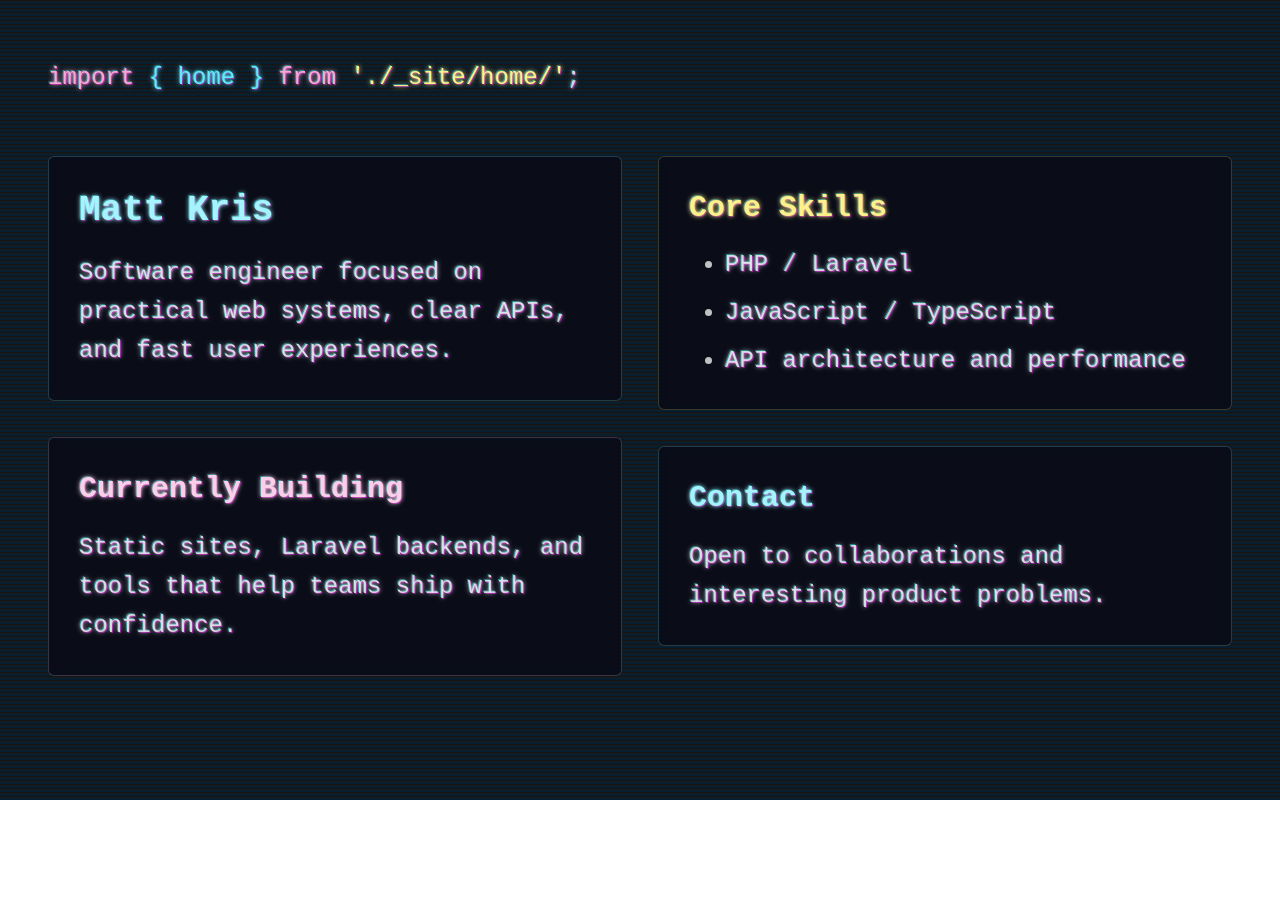
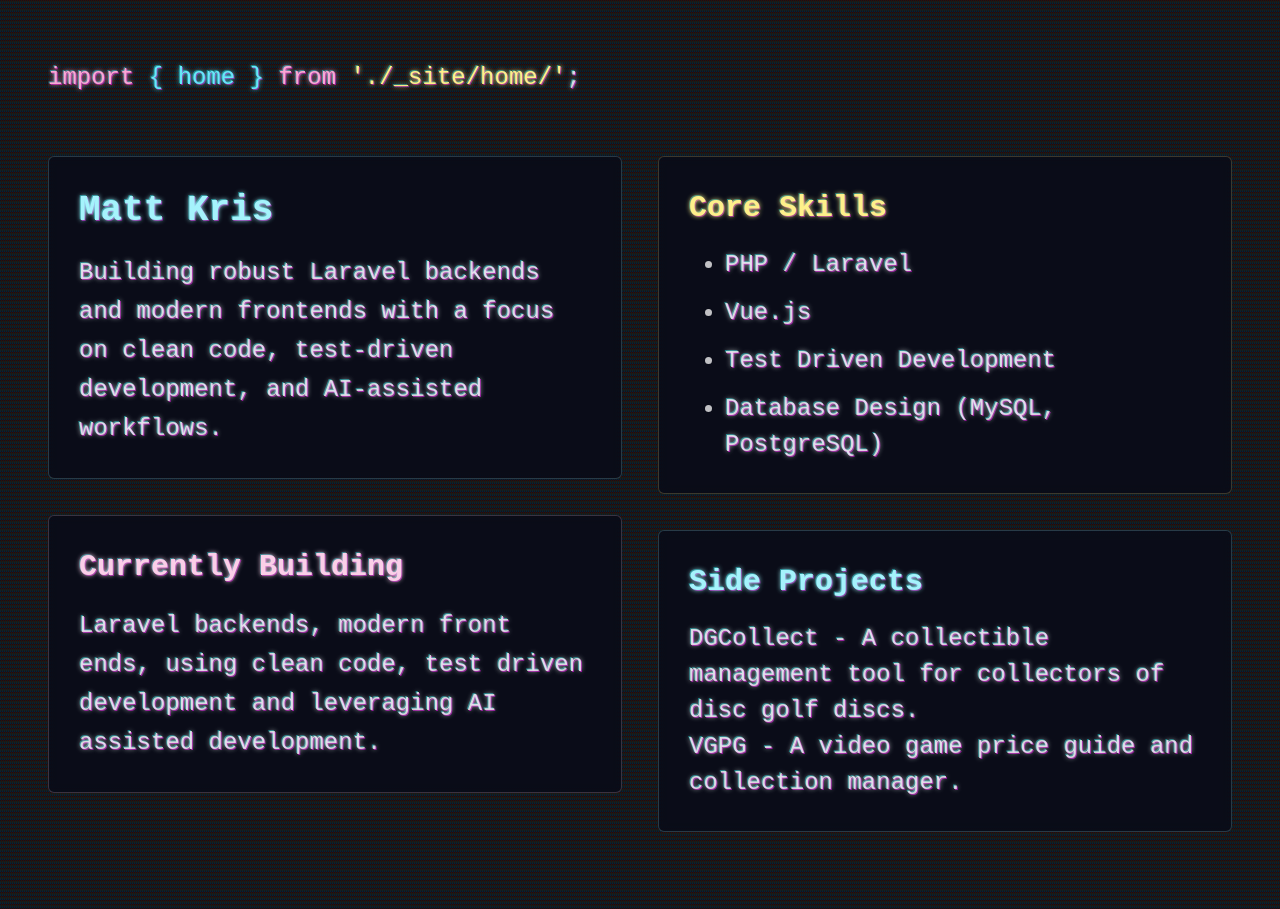
Before and after one commit to matthewkris/mattkris.github.io, a website: page index.html in a window 1280 px wide. Before the commit the page ends 800 px from the top, so only its background shows below. Drawn offline with Linux system fonts and the light colour scheme.

Commit message:
Clean up

```diff
--- a/index.html
+++ b/index.html
@@ -18,33 +18,36 @@
       </p>
 
       <section class="columns-1 gap-6 md:columns-2">
-        <article class="mb-6 break-inside-avoid rounded border border-cyan-200/20 bg-slate-950/60 p-5 backdrop-blur-sm">
+        <article class="break-inside-avoid rounded border border-cyan-200/20 bg-slate-950/60 p-5 backdrop-blur-sm mb-6">
           <h1 class="mb-3 text-2xl font-bold text-cyan-200">Matt Kris</h1>
           <p class="text-base leading-relaxed">
-            Software engineer focused on practical web systems, clear APIs, and fast user experiences.
+            Building robust Laravel backends and modern frontends with a focus on clean code, test-driven development, and AI-assisted workflows.
           </p>
         </article>
 
-        <article class="mb-6 break-inside-avoid rounded border border-pink-200/20 bg-slate-950/60 p-5 backdrop-blur-sm">
+        <article class="break-inside-avoid rounded border border-pink-200/20 bg-slate-950/60 p-5 backdrop-blur-sm mb-6">
           <h2 class="mb-3 text-xl font-semibold text-pink-200">Currently Building</h2>
           <p class="text-base leading-relaxed">
-            Static sites, Laravel backends, and tools that help teams ship with confidence.
+            Laravel backends, modern front ends, using clean code, test driven development and leveraging AI assisted development.
           </p>
         </article>
 
-        <article class="mb-6 break-inside-avoid rounded border border-yellow-200/20 bg-slate-950/60 p-5 backdrop-blur-sm">
+        <article class="break-inside-avoid rounded border border-yellow-200/20 bg-slate-950/60 p-5 backdrop-blur-sm mb-6">
           <h2 class="mb-3 text-xl font-semibold text-yellow-200">Core Skills</h2>
           <ul class="list-disc space-y-2 pl-6 text-base">
             <li>PHP / Laravel</li>
-            <li>JavaScript / TypeScript</li>
-            <li>API architecture and performance</li>
-          </ul>
+            <li>Vue.js</li>
+            <li>Test Driven Development</li>
+            <li>Database Design (MySQL, PostgreSQL)</li>
         </article>
 
-        <article class="mb-6 break-inside-avoid rounded border border-cyan-200/20 bg-slate-950/60 p-5 backdrop-blur-sm">
-          <h2 class="mb-3 text-xl font-semibold text-cyan-200">Contact</h2>
+        <article class="break-inside-avoid rounded border border-cyan-200/20 bg-slate-950/60 p-5 backdrop-blur-sm mb-6">
+          <h2 class="mb-3 text-xl font-semibold text-cyan-200">Side Projects</h2>
           <p class="text-base leading-relaxed">
-            Open to collaborations and interesting product problems.
+            <ul>
+            <li><a href = "https://dgcollect.com">DGCollect</a> - A collectible management tool for collectors of disc golf discs.</li>
+            <li><a href = "https://vgpg.app">VGPG</a> - A video game price guide and collection manager.</li>
+          </ul>
           </p>
         </article>
       </section>
```
